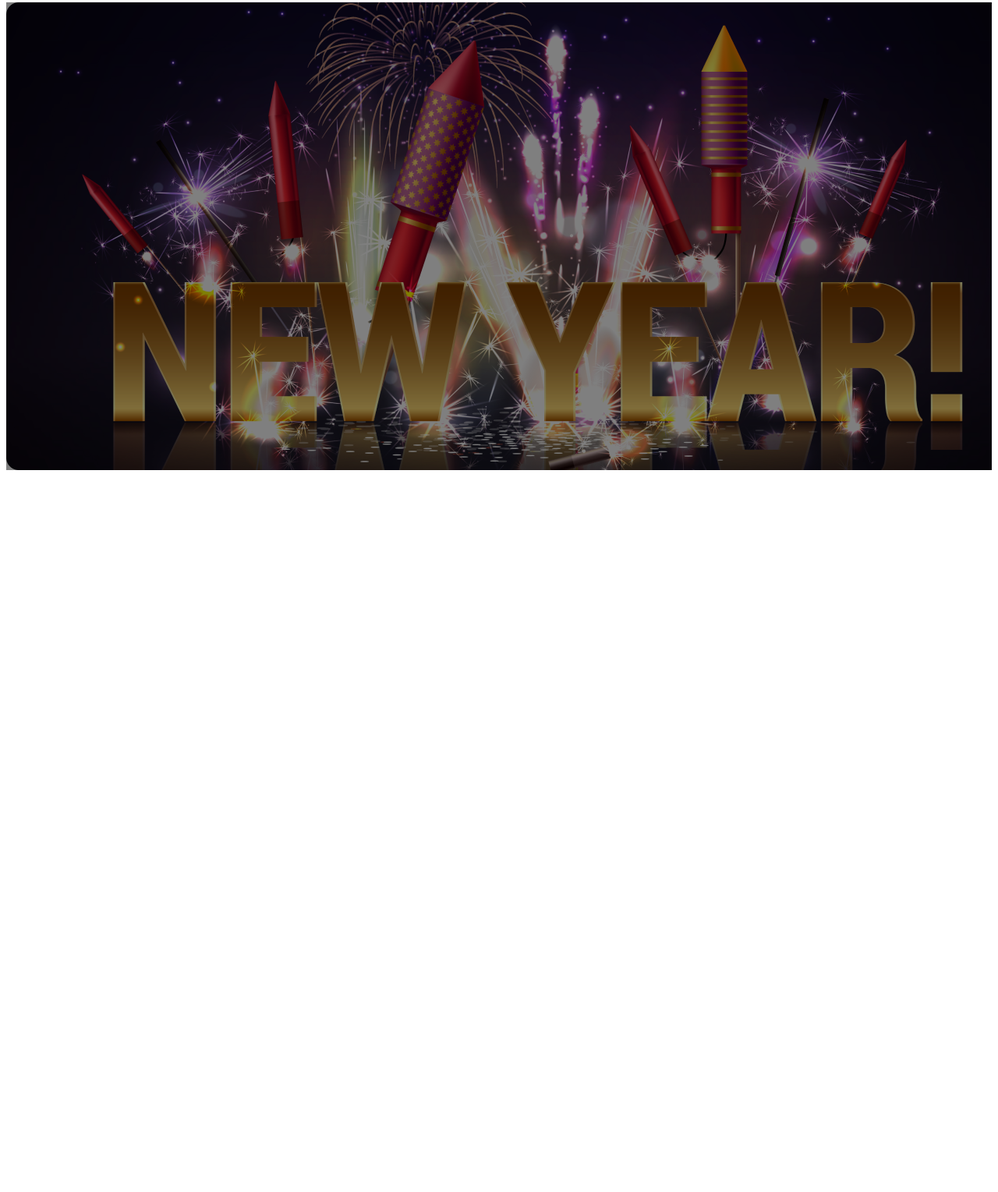
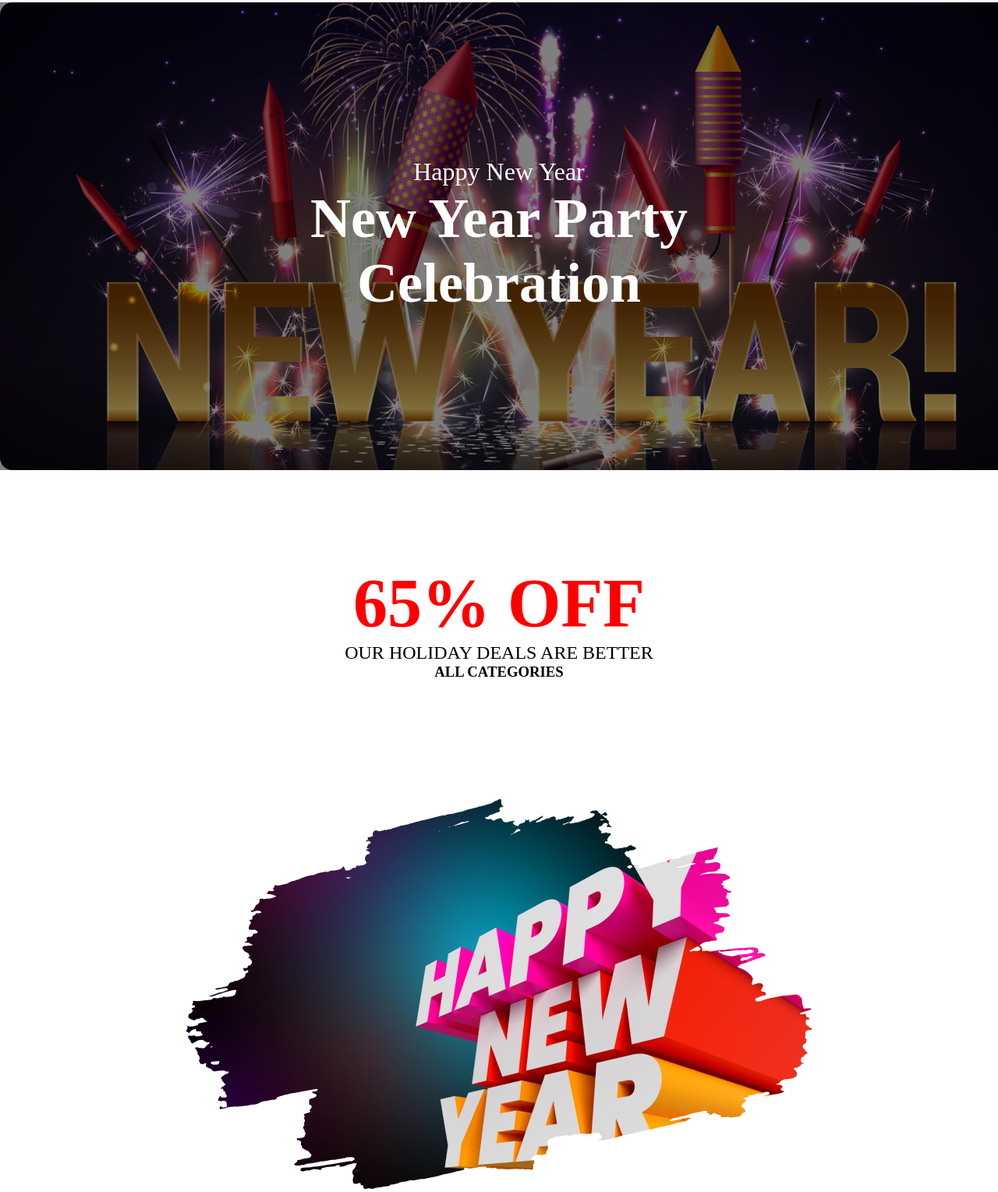
Before and after one commit to ahmadraiyano/batch-9-assignment-solution, a plain HTML site: page index.html in a window 1280 px wide. Shown: the part 37-1566 px from the top of the page at 78% size. Before the commit the page ends 800 px from the top, so only its background shows below. Drawn offline with Linux system fonts and the light colour scheme.

Commit message:
discount section

```diff
--- a/css/style.css
+++ b/css/style.css
@@ -1,3 +1,10 @@
+@import url('https://fonts.googleapis.com/css2?family=Merriweather:ital,wght@0,300;0,400;0,700;0,900;1,300;1,400;1,700;1,900&display=swap');
+
+* {
+    box-sizing: border-box;
+    margin: 0;
+    padding: 0;
+}
 .banner-container {
     max-width: 1320px;
     height: 600px;
@@ -8,4 +15,35 @@
     margin: 0 auto;
     margin-top: 40px;
     background-blend-mode: overlay;
+    display: flex;
+    justify-content: center;
+    align-items: center;
 }
+.banner-content {
+    text-align: center;
+}
+.banner-para {
+    font-size: 32px;
+    color: rgb(255, 255, 255);
+}
+.banner-heading {
+    font-size: 72px;
+    color: rgb(255, 255, 255);
+}
+.discount {
+    width: 802.9px;
+    height: 806px;
+    margin: 0 auto;
+    margin-top: 120px;
+    display: flex;
+    flex-direction: column;
+    justify-content: space-between;
+    text-align: center;
+}
+.discount-para h2 {
+    font-size: 88px;
+    color: rgb(255, 0, 0);
+}
+.discount-para p {
+    font-size: 24px;
+}
--- a/index.html
+++ b/index.html
@@ -9,9 +9,21 @@
 <body>
     <header class="banner-container">
         <div class="banner-content">
-            <p></p>
-            <h1></h1>
+            <p class="banner-para">Happy New Year</p>
+            <h1 class="banner-heading">New Year Party <br>Celebration</h1>
         </div>
     </header>
+    <main>
+        <div class="discount">
+            <div class="discount-para">
+                <h2>65% OFF</h2>
+                <p>OUR HOLIDAY DEALS ARE BETTER</p>
+                <h3>ALL CATEGORIES</h3>
+            </div>
+            <div class="discount-img">
+                <img src="images/newyear.png" alt="New Year">
+            </div>
+        </div>
+    </main>
 </body>
 </html>
```
Also changed, not shown: images/newyear.png (renamed from images/New Year Photo.png).
